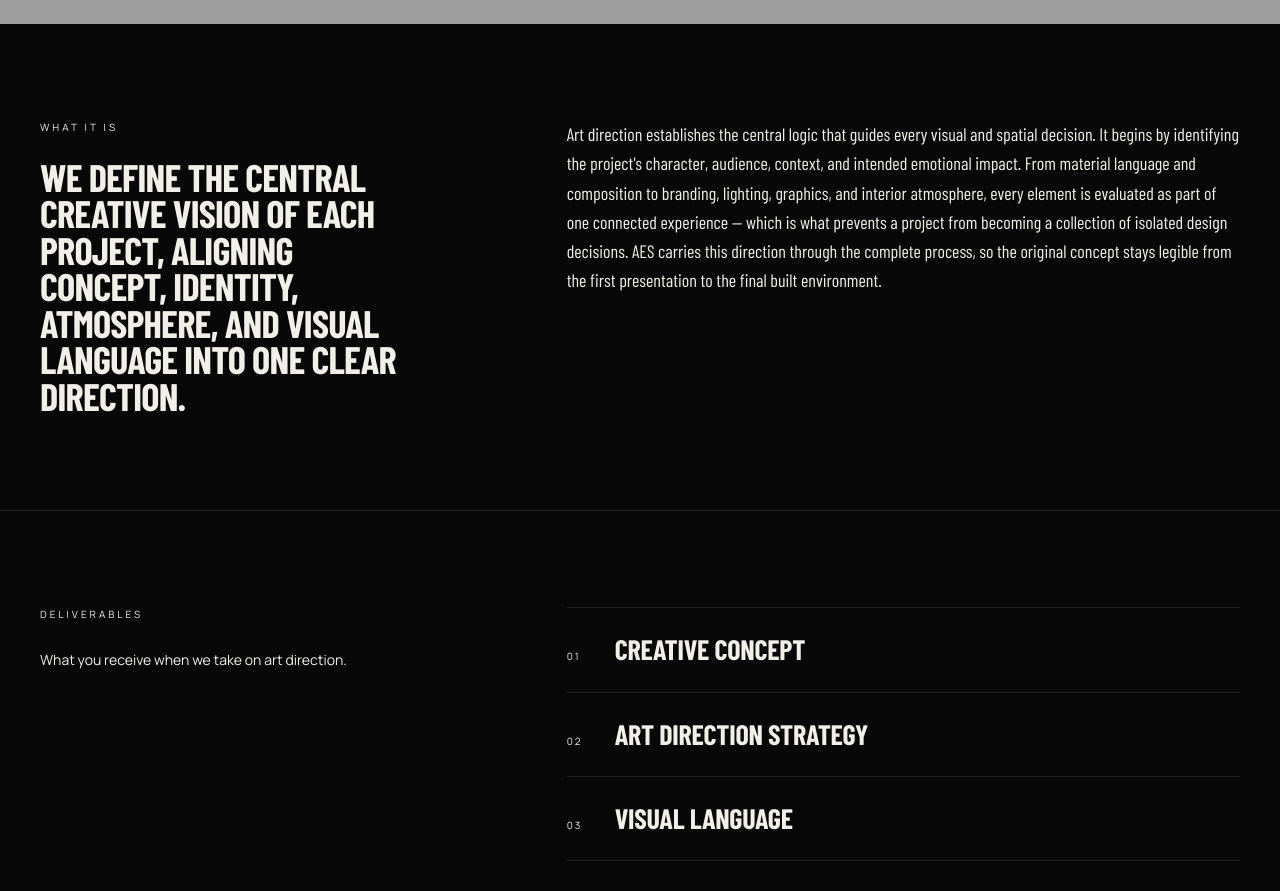
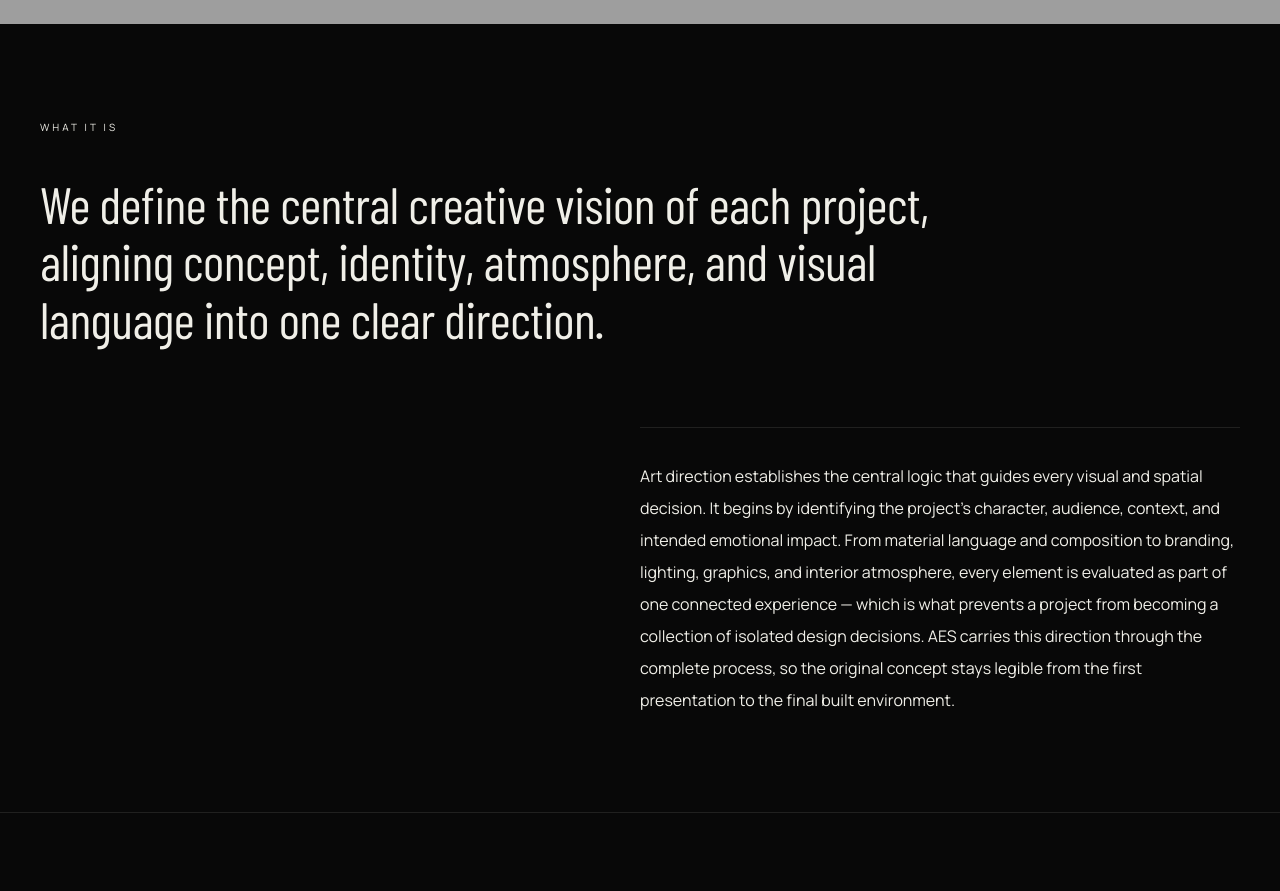
Before and after one commit to ahmedsobhycoder-alt/aes-website, a Next.js app: page /services/art-direction in a window 1280 px wide. Shown: the part 680-1571 px from the top of the page. Built offline with nearby package versions, Linux system fonts and the light colour scheme; no server answers; grey boxes are pictures that could not be loaded; a web font is replaced by a local one.

Commit message:
before localization

```diff
--- a/src/components/pages/HomePage.tsx
+++ b/src/components/pages/HomePage.tsx
@@ -24,12 +24,6 @@ const TICKER_ITEMS = [
   "Execution",
   "Brand Experience",
 ];
-
-// Services with a dedicated detail page. Anything not listed falls back to the
-// services index, so rows stay linked as more detail pages are added.
-const SERVICE_ROUTES: Record<string, string> = {
-  "Art Direction": "/services/art-direction",
-};
 
 const heroStagger = {
   hidden: {},
@@ -424,7 +418,7 @@ export default function HomePage() {
             <div className="flex flex-col">
               {SERVICES.map((s, i) => (
                 <Link
-                  href={SERVICE_ROUTES[s.title] ?? "/services"}
+                  href={`/services/${s.slug}`}
                   key={s.num}
                   onMouseEnter={() => setActiveService(i)}
                   onFocus={() => setActiveService(i)}
--- a/src/components/pages/ServiceDetailPage.tsx
+++ b/src/components/pages/ServiceDetailPage.tsx
@@ -52,26 +52,25 @@ export default function ServiceDetailPage({ slug }: { slug: string }) {
 
       {/* INTRO */}
       <section className="border-b border-border px-6 md:px-10 py-24">
-        <div className="max-w-screen-xl mx-auto grid grid-cols-1 md:grid-cols-12 gap-10 md:gap-16">
-          <div className="md:col-span-4">
+        <div className="max-w-screen-xl mx-auto">
           <FadeUp>
-              <span className="text-[10px] uppercase tracking-[0.3em] text-primary block mb-6">What It Is</span>
+            <span className="text-[10px] uppercase tracking-[0.3em] text-primary block mb-10">What It Is</span>
+          </FadeUp>
+          <FadeUp delay={0.05}>
             <p
-                className="font-black uppercase text-foreground leading-[0.95]"
-                style={{ fontFamily: "var(--font-barlow), sans-serif", fontSize: "clamp(1.75rem, 3vw, 2.75rem)", letterSpacing: "-0.02em" }}
+              className="font-light text-foreground leading-[1.12] max-w-4xl"
+              style={{ fontFamily: "var(--font-barlow), sans-serif", fontSize: "clamp(1.75rem, 4vw, 3.25rem)", letterSpacing: "-0.01em" }}
             >
               {service.desc}
             </p>
           </FadeUp>
-          </div>
-          <div className="md:col-span-7 md:col-start-6">
-            <FadeUp delay={0.1}>
-              <p
-                className="text-foreground text-lg leading-relaxed"
-                style={{ fontFamily: "var(--font-barlow), sans-serif" }}
-              >
+          <div className="grid grid-cols-1 md:grid-cols-12 mt-14 md:mt-20">
+            <FadeUp delay={0.1} className="md:col-span-6 md:col-start-7">
+              <div className="border-t border-border pt-8">
+                <p className="text-muted-foreground text-sm md:text-base leading-loose">
                   {service.longDesc}
                 </p>
+              </div>
             </FadeUp>
           </div>
         </div>
```
Also changed, not shown: 1 other file (tests, documents, lock files or other folders). Lines whose indentation alone changed are shown as unchanged.
